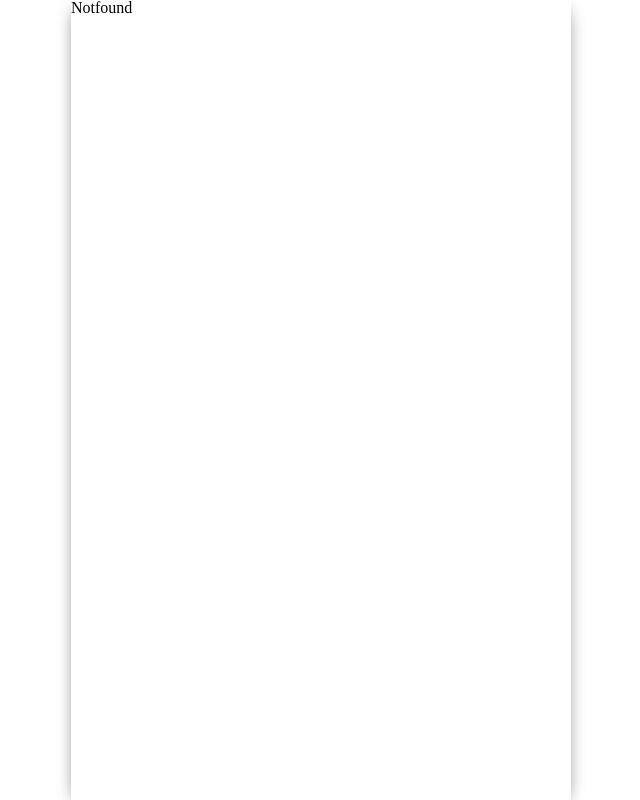
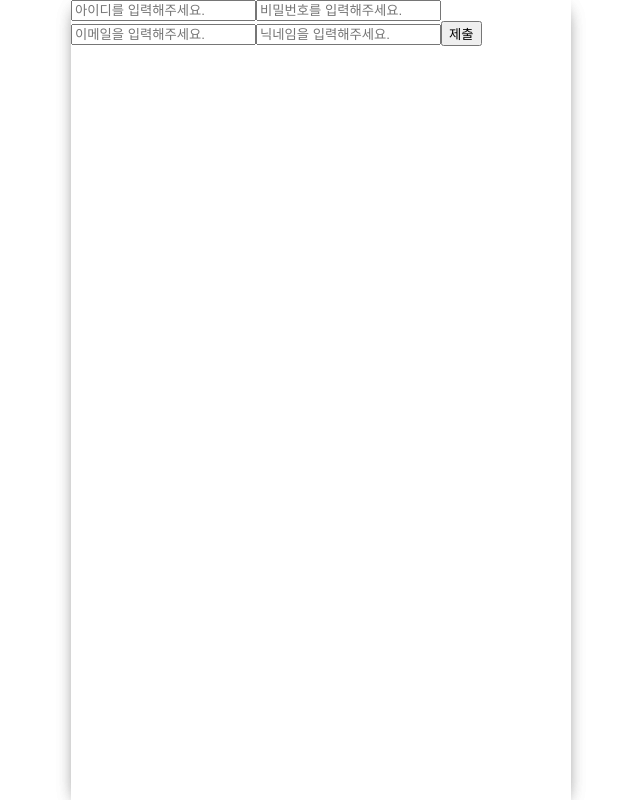
Before and after one commit to Hanghae12th-Assemble/Sogonsogon-FE, a React (Create React App) app: page /signup in a window 1280 px wide. Shown: the whole page, without its empty margins (447-1087 px from the left). Built offline with nearby package versions, Linux system fonts and the light colour scheme.

Commit message:
feat: Login페이지 생성, Signup 페이지 생성, signup 미들웨어 생성, Router 추가

```diff
--- /dev/null
+++ b/src/pages/Login.jsx
@@ -0,0 +1,45 @@
+import React from "react";
+import { useForm } from "react-hook-form";
+import { useDispatch } from "react-redux";
+import { __login } from "../redux/module/login";
+
+function Login() {
+  const dispatch = useDispatch();
+  const {
+    register,
+    handleSubmit,
+    formState: { errors },
+    reset,
+  } = useForm();
+
+  const handleLogin = (data) => {
+    const loginInfo = {
+      email: data.email,
+      password: data.password,
+    };
+    dispatch(__login(loginInfo));
+    reset();
+  };
+
+  return (
+    <div>
+      <form onSubmit={handleSubmit(handleLogin)}>
+        <input
+          {...register("email", { required: "이메일을 입력해주세요." })}
+          type="text"
+          placeholder="이메일 입력해주세요."
+        />
+        <span>{errors?.email?.message}</span>
+        <input
+          {...register("password", { required: "비밀번호를 입력해주세요." })}
+          type="password"
+          placeholder="비밀번호를 입력해주세요."
+        />
+        <span>{errors?.password?.message}</span>
+        <button>제출</button>
+      </form>
+    </div>
+  );
+}
+
+export default Login;
--- /dev/null
+++ b/src/pages/Signup.jsx
@@ -0,0 +1,78 @@
+import React from "react";
+import { useForm } from "react-hook-form";
+import { useDispatch } from "react-redux";
+import { __siginup } from "../redux/module/signup";
+
+function Sginup() {
+  const dispatch = useDispatch();
+  const {
+    register,
+    handleSubmit,
+    formState: { errors },
+    reset,
+  } = useForm();
+
+  const handleLogin = (data) => {
+    const signupInfo = {
+      membername: data.membername,
+      password: data.password,
+      email: data.email,
+      nickname: data.nickname,
+    };
+    dispatch(__siginup(signupInfo));
+    reset();
+  };
+
+  return (
+    <div>
+      <form onSubmit={handleSubmit(handleLogin)}>
+        <input
+          {...register("membername", {
+            required: "아이디을 입력해주세요.",
+            pattern: {
+              value: /^(?=.*[a-zA-Z])(?=.*\d).{4,10}$/,
+              message: "영어, 숫자 포함 4-10글자로 해주세요.",
+            },
+          })}
+          type="text"
+          placeholder="아이디를 입력해주세요."
+        />
+        <span>{errors?.membername?.message}</span>
+        <input
+          {...register("password", {
+            required: "비밀번호를 입력해주세요.",
+            pattern: {
+              value: /^(?=.*[a-z])(?=.*[A-Z])(?=.*\d)(?=.*[~!@#$%^&*()_+]).+$/,
+              message:
+                "영어 소문자와 숫자, 특수문자 조합의 8-20자로 입력해주세요.",
+            },
+          })}
+          type="password"
+          placeholder="비밀번호를 입력해주세요."
+        />
+        <span>{errors?.password?.message}</span>
+        <input
+          {...register("email", {
+            required: "이메일를 입력해주세요.",
+            pattern: {
+              value: /^[a-zA-Z0-9._%+-]+@[a-zA-Z0-9.-]+\.[a-zA-Z]{2,}$/,
+              message: "이메일 형식을 지켜주세요.",
+            },
+          })}
+          type="text"
+          placeholder="이메일을 입력해주세요."
+        />
+        <span>{errors?.email?.message}</span>
+        <input
+          {...register("nickname", { required: "닉네임를 입력해주세요." })}
+          type="text"
+          placeholder="닉네임을 입력해주세요."
+        />
+        <span>{errors?.nickname?.message}</span>
+        <button>제출</button>
+      </form>
+    </div>
+  );
+}
+
+export default Sginup;
--- a/src/redux/module/signup.js
+++ b/src/redux/module/signup.js
@@ -3,9 +3,9 @@ import { api } from "../../util/axios";
 
 export const __siginup = createAsyncThunk(
   "signupRadio",
-  async (logininfo, thunkAPI) => {
+  async (siginupInfo, thunkAPI) => {
     try {
-      const response = await api.post("/api/member/signup", logininfo);
+      const response = await api.post("/api/member/signup", siginupInfo);
       console.log(response);
     } catch (e) {
       console.log(e);
--- a/src/shared/Router.js
+++ b/src/shared/Router.js
@@ -6,6 +6,8 @@ import Monitor from "../pages/Monitor";
 import Notice from "../pages/Notice";
 import Profile from "../pages/Profile";
 import Tag from "../pages/Tag";
+import Login from "../pages/Login";
+import Signup from "../pages/Signup";
 import Notfound from "../pages/Notfound";
 
 function Router() {
@@ -15,6 +17,8 @@ function Router() {
         <Route path="/*" element={<Notfound />} />
         <Route path="/" element={<Home />} />
         <Route path="/addlive/:id" element={<Addlive />} />
+        <Route path="/login" element={<Login />} />
+        <Route path="/signup" element={<Signup />} />
         <Route path="/monitor" element={<Monitor />} />
         <Route path="/notice" element={<Notice />} />
         <Route path="/profile/:id" element={<Profile />} />
```
